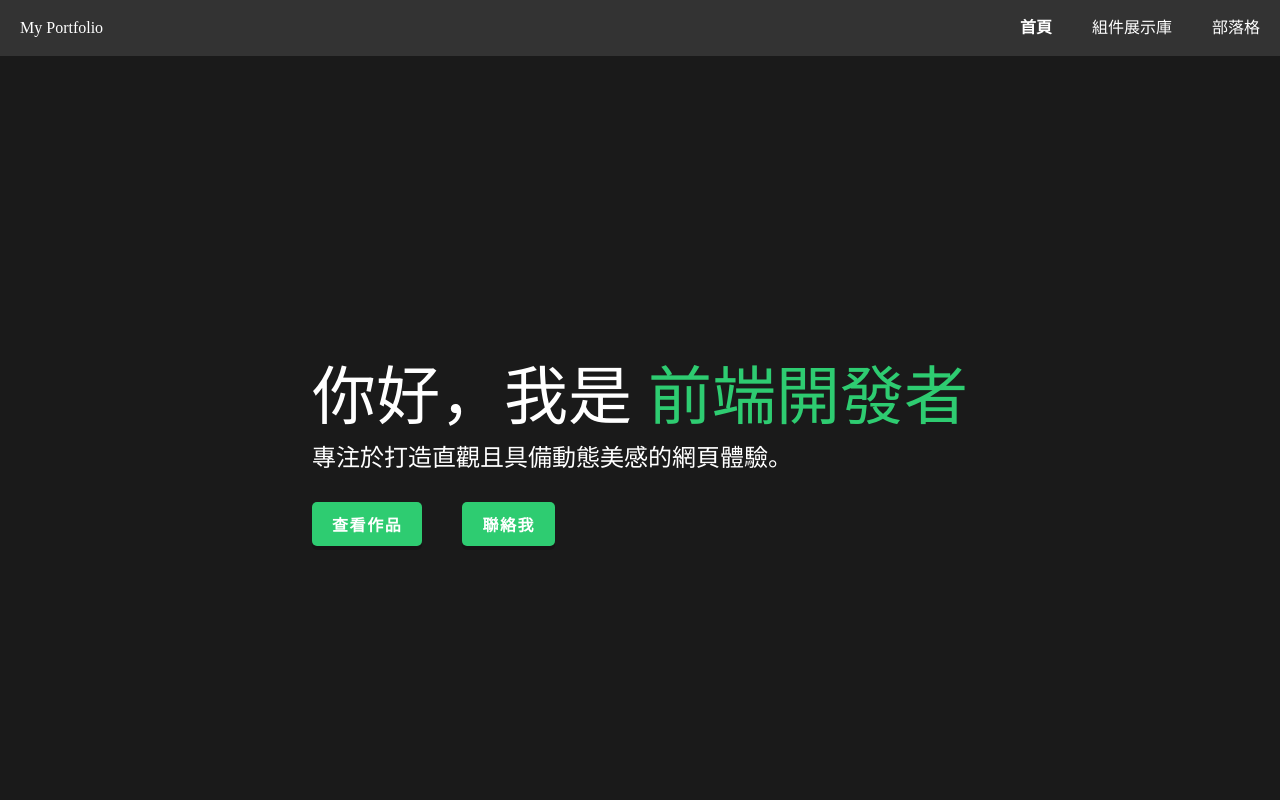
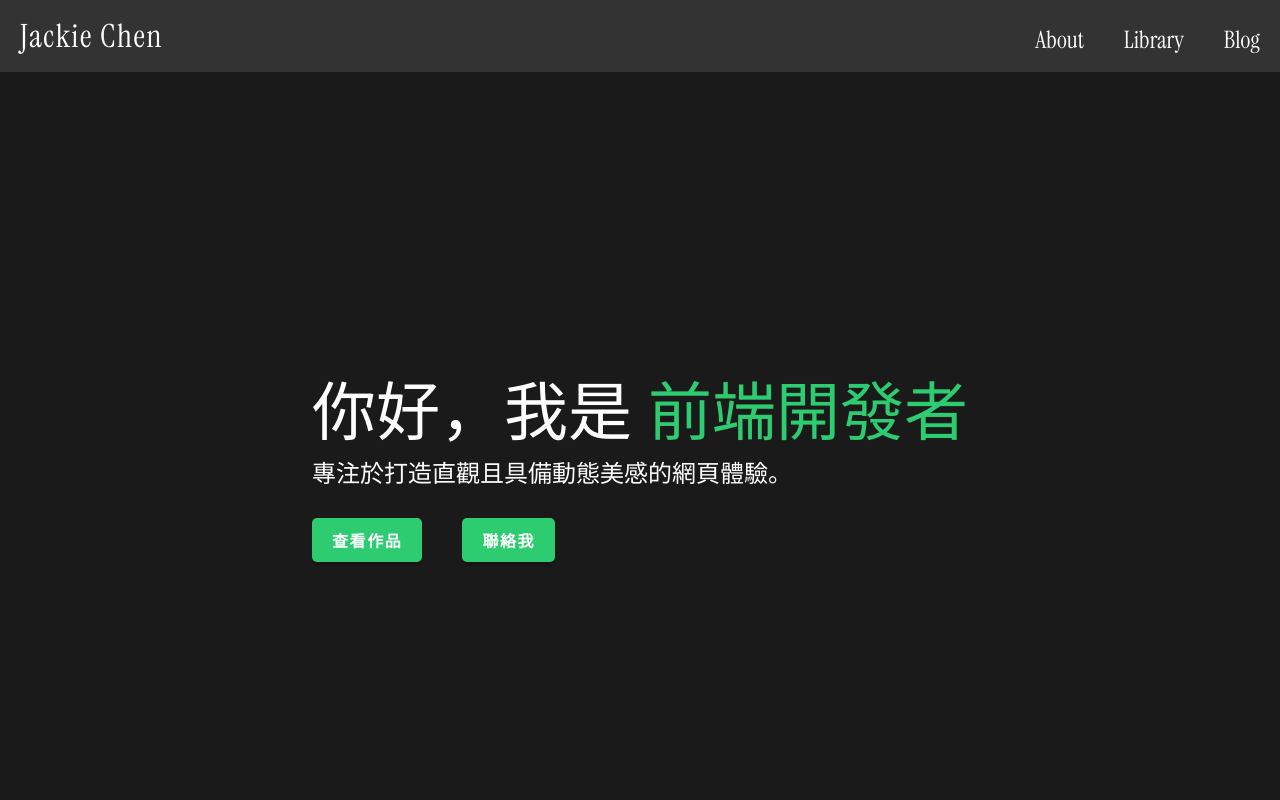
Before and after one commit to dizzydog-rgb/my-portfolio-website, a Vue app: page / in a window 1280 px wide. Shown: the top 800 px of the page. Built offline with nearby package versions, Linux system fonts and the light colour scheme.

Commit message:
update navbar

```diff
--- a/index.html
+++ b/index.html
@@ -1,10 +1,16 @@
-<!DOCTYPE html>
+<!doctype html>
 <html lang="">
   <head>
-    <meta charset="UTF-8">
-    <link rel="icon" href="/favicon.ico">
-    <meta name="viewport" content="width=device-width, initial-scale=1.0">
-    <title>Vite App</title>
+    <meta charset="UTF-8" />
+    <link rel="icon" href="/favicon.ico" />
+    <meta name="viewport" content="width=device-width, initial-scale=1.0" />
+    <title>Jackie Chen Portfolio Website</title>
+    <link rel="preconnect" href="https://fonts.googleapis.com" />
+    <link rel="preconnect" href="https://fonts.gstatic.com" crossorigin />
+    <link
+      href="https://fonts.googleapis.com/css2?family=Instrument+Sans:ital,wght@0,400..700;1,400..700&family=Instrument+Serif:ital@0;1&display=swap"
+      rel="stylesheet"
+    />
   </head>
   <body>
     <div id="app"></div>
--- a/src/components/common/AppNavbar.vue
+++ b/src/components/common/AppNavbar.vue
@@ -1,16 +1,16 @@
 <script setup>
 defineOptions({
-    name: 'AppNavbar'
+  name: 'AppNavbar',
 })
 </script>
 
 <template>
   <nav class="navbar">
-    <div class="logo">My Portfolio</div>
+    <div class="logo">Jackie Chen</div>
     <div class="links">
-      <router-link to="/">首頁</router-link>
-      <router-link to="/library">組件展示庫</router-link>
-      <router-link to="/blog">部落格</router-link>
+      <router-link to="/">About</router-link>
+      <router-link to="/library">Library</router-link>
+      <router-link to="/blog">Blog</router-link>
     </div>
   </nav>
 </template>
@@ -19,19 +19,29 @@
 .navbar {
   display: flex;
   justify-content: space-between;
+  align-items: flex-end;
   padding: 20px;
   background: #333;
   color: white;
+  .logo {
+    font-size: 32px;
+    font-family: 'Instrument Serif', serif;
+    letter-spacing: 0.05em;
   }
-.links{
+  .links {
     display: flex;
     justify-content: center;
     gap: 40px;
   }
   .links a {
+    font-size: 24px;
     color: white;
     text-decoration: none;
+    font-family: 'Instrument Serif', serif;
+    font-weight: 300;
   }
+}
+
 /* 當前路徑的樣式 */
 .router-link-active {
   color: #2ecc71;
```
Lines whose indentation alone changed are shown as unchanged.
